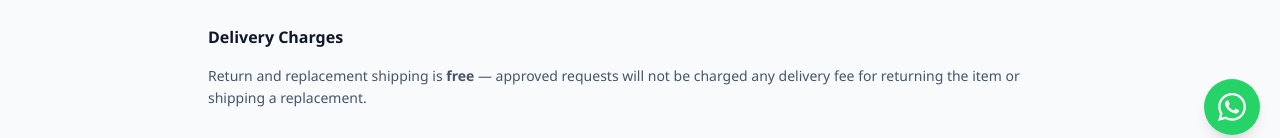
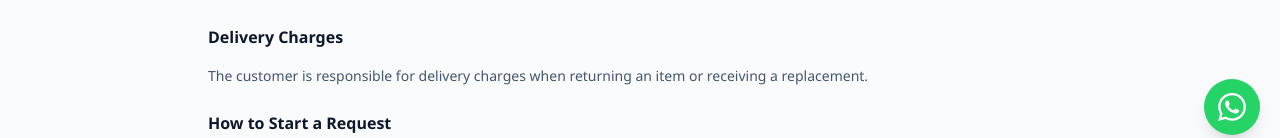
Before and after one commit to tafheemalam/apnikhareedari, a React (Vite) app in the folder frontend/: page /return-policy in a window 1280 px wide. Shown: the part 645-783 px from the top of the page. Built offline with nearby package versions, Linux system fonts and the light colour scheme; no server answers.

Commit message:
Correct return policy page: customer pays return/replacement shipping, not free
Co-Authored-By: Claude Sonnet 5 <noreply@anthropic.com>

```diff
--- a/frontend/src/pages/ReturnPolicy.jsx
+++ b/frontend/src/pages/ReturnPolicy.jsx
@@ -40,8 +40,7 @@ export default function ReturnPolicy() {
 
         <h2 className="pt-2 text-base font-bold text-slate-900">Delivery Charges</h2>
         <p>
-          Return and replacement shipping is <strong>free</strong> — approved requests will not be charged any
-          delivery fee for returning the item or shipping a replacement.
+          The customer is responsible for delivery charges when returning an item or receiving a replacement.
         </p>
 
         <h2 className="pt-2 text-base font-bold text-slate-900">How to Start a Request</h2>
```
